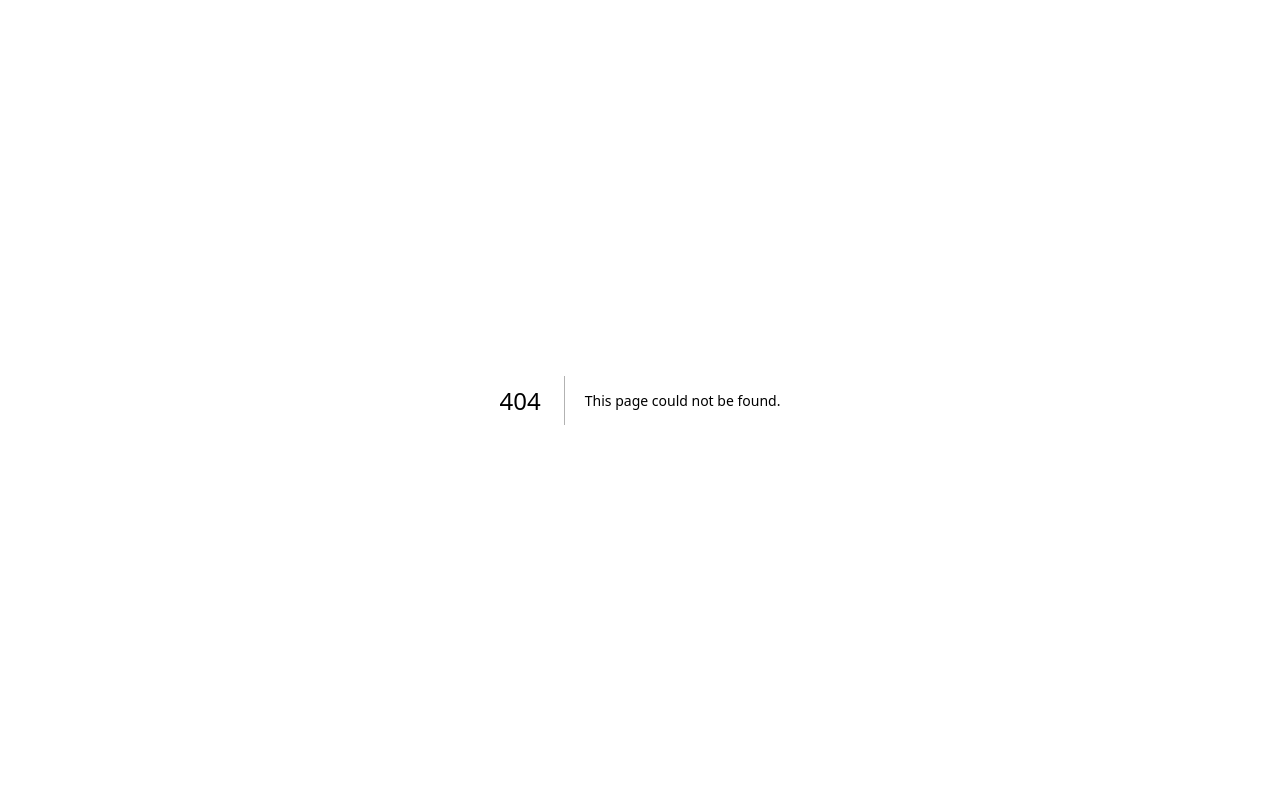
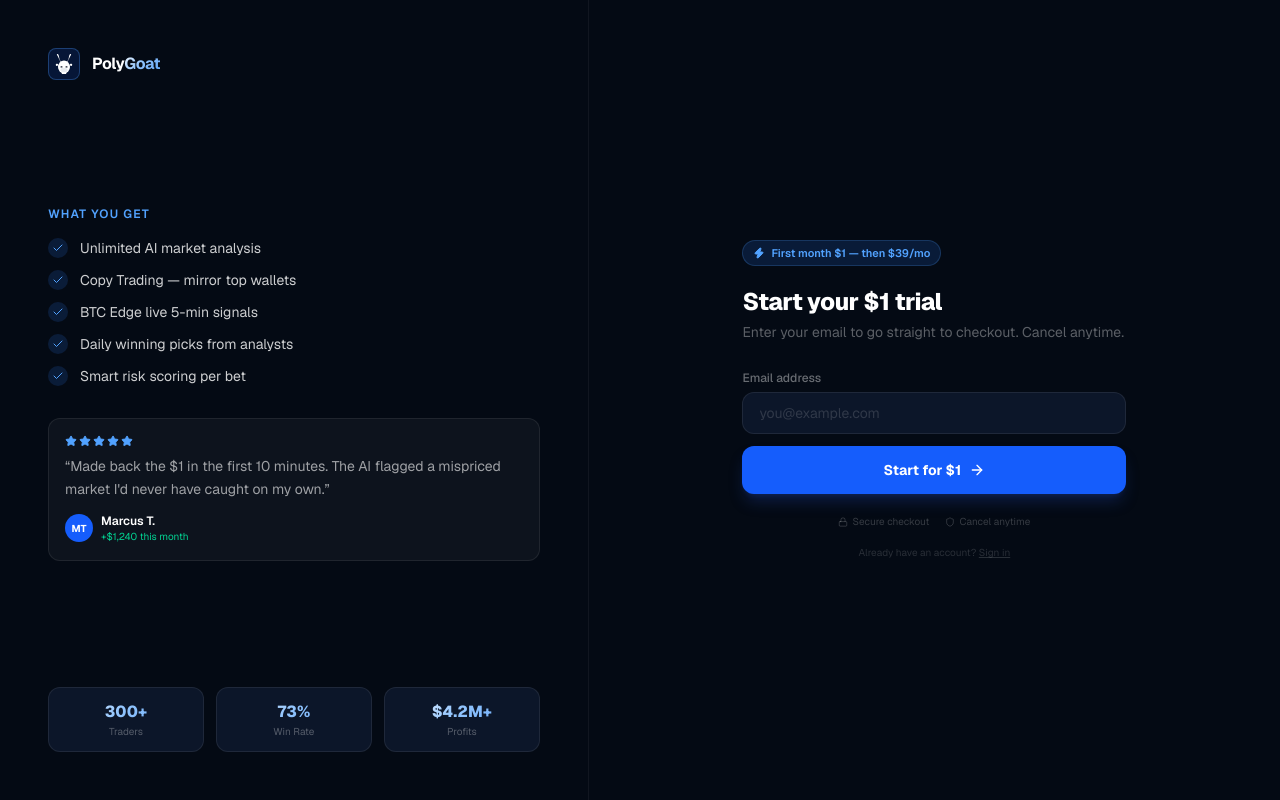
Before and after one commit to ESP-phrase/ez, a Next.js app: page /start in a window 1280 px wide. Before the commit this address had no page. Built offline with nearby package versions, Linux system fonts and the light colour scheme.

Commit message:
Add /start checkout page, wire hero and navbar buttons to it

```diff
--- /dev/null
+++ b/app/start/page.tsx
@@ -0,0 +1,157 @@
+"use client";
+
+import { useState } from "react";
+import Link from "next/link";
+import { ArrowRight, Check, Star, Shield, Lock, Zap } from "lucide-react";
+import GoatLogo from "@/components/goat-logo";
+
+const FEATURES = [
+  "Unlimited AI market analysis",
+  "Copy Trading — mirror top wallets",
+  "BTC Edge live 5-min signals",
+  "Daily winning picks from analysts",
+  "Smart risk scoring per bet",
+];
+
+export default function StartPage() {
+  const [email, setEmail] = useState("");
+  const [loading, setLoading] = useState(false);
+  const [error, setError] = useState("");
+
+  const handleStart = async (e: React.FormEvent) => {
+    e.preventDefault();
+    if (!email || !email.includes("@")) { setError("Enter a valid email."); return; }
+    setLoading(true);
+    setError("");
+    try {
+      const res = await fetch("/api/stripe/checkout", {
+        method: "POST",
+        headers: { "Content-Type": "application/json" },
+        body: JSON.stringify({ email, name: email.split("@")[0], plan: "PRO" }),
+      });
+      const json = await res.json() as { url?: string; error?: string };
+      if (json.url) {
+        window.location.href = json.url;
+      } else {
+        setError(json.error ?? "Something went wrong. Try again.");
+        setLoading(false);
+      }
+    } catch {
+      setError("Could not reach server. Try again.");
+      setLoading(false);
+    }
+  };
+
+  return (
+    <div className="min-h-screen flex" style={{ background: "#040a14" }}>
+
+      {/* Left — value prop */}
+      <div className="hidden lg:flex flex-col justify-between w-[46%] p-12 border-r border-white/5">
+        <Link href="/" className="flex items-center gap-3">
+          <div className="w-8 h-8 rounded-lg bg-blue-600/15 border border-blue-400/30 flex items-center justify-center">
+            <GoatLogo size={20} />
+          </div>
+          <span className="text-base font-bold text-white tracking-tight">Poly<span className="text-gradient">Goat</span></span>
+        </Link>
+
+        <div>
+          <p className="text-blue-400 text-xs font-semibold uppercase tracking-widest mb-4">What you get</p>
+          <div className="space-y-3 mb-8">
+            {FEATURES.map((f) => (
+              <div key={f} className="flex items-center gap-3">
+                <div className="w-5 h-5 rounded-full bg-blue-500/15 flex items-center justify-center flex-shrink-0">
+                  <Check className="w-3 h-3 text-blue-400" />
+                </div>
+                <span className="text-white/80 text-sm">{f}</span>
+              </div>
+            ))}
+          </div>
+
+          {/* Testimonial */}
+          <div className="rounded-xl bg-white/4 border border-white/8 p-4">
+            <div className="flex gap-0.5 mb-2">
+              {[...Array(5)].map((_, i) => <Star key={i} className="w-3 h-3 fill-blue-400 text-blue-400" />)}
+            </div>
+            <p className="text-sm text-white/60 leading-relaxed mb-3">&ldquo;Made back the $1 in the first 10 minutes. The AI flagged a mispriced market I&apos;d never have caught on my own.&rdquo;</p>
+            <div className="flex items-center gap-2">
+              <div className="w-7 h-7 rounded-full bg-blue-600 flex items-center justify-center text-[10px] font-bold text-white">MT</div>
+              <div>
+                <p className="text-xs font-semibold text-white">Marcus T.</p>
+                <p className="text-[10px] text-emerald-400">+$1,240 this month</p>
+              </div>
+            </div>
+          </div>
+        </div>
+
+        <div className="grid grid-cols-3 gap-3">
+          {[{ value: "300+", label: "Traders" }, { value: "73%", label: "Win Rate" }, { value: "$4.2M+", label: "Profits" }].map((s) => (
+            <div key={s.label} className="surface-card rounded-xl p-3 text-center">
+              <p className="text-base font-extrabold text-gradient">{s.value}</p>
+              <p className="text-[10px] text-white/30">{s.label}</p>
+            </div>
+          ))}
+        </div>
+      </div>
+
+      {/* Right — form */}
+      <div className="flex-1 flex flex-col items-center justify-center p-6">
+        <Link href="/" className="flex items-center gap-2.5 mb-10 lg:hidden">
+          <div className="w-7 h-7 rounded-lg bg-blue-600/15 border border-blue-400/30 flex items-center justify-center">
+            <GoatLogo size={18} />
+          </div>
+          <span className="text-base font-bold text-white tracking-tight">Poly<span className="text-gradient">Goat</span></span>
+        </Link>
+
+        <div className="w-full max-w-sm">
+          {/* Badge */}
+          <div className="inline-flex items-center gap-1.5 px-2.5 py-1 rounded-full bg-blue-500/15 border border-blue-400/20 text-blue-400 text-[11px] font-semibold mb-5">
+            <Zap className="w-3 h-3 fill-blue-400" />
+            First month $1 — then $39/mo
+          </div>
+
+          <h1 className="text-2xl font-extrabold text-white mb-1 tracking-tight">Start your $1 trial</h1>
+          <p className="text-white/35 text-sm mb-7">Enter your email to go straight to checkout. Cancel anytime.</p>
+
+          <form onSubmit={handleStart} className="space-y-3">
+            <div>
+              <label className="block text-xs font-medium text-white/40 mb-1.5">Email address</label>
+              <input
+                type="email"
+                value={email}
+                onChange={(e) => setEmail(e.target.value)}
+                placeholder="you@example.com"
+                autoFocus
+                className="w-full px-4 py-2.5 rounded-xl surface-card text-white placeholder-white/15 text-sm focus:outline-none focus:border-blue-400/40 transition-colors"
+              />
+            </div>
+
+            {error && <p className="text-red-400 text-xs px-1">{error}</p>}
+
+            <button
+              type="submit"
+              disabled={loading}
+              className="w-full flex items-center justify-center gap-2 py-3.5 rounded-xl bg-blue-600 hover:bg-blue-500 text-white font-bold text-sm transition-all disabled:opacity-60 shadow-lg shadow-blue-900/40"
+            >
+              {loading ? (
+                <div className="w-4 h-4 border-2 border-white/20 border-t-white rounded-full animate-spin" />
+              ) : (
+                <>Start for $1 <ArrowRight className="w-4 h-4" /></>
+              )}
+            </button>
+          </form>
+
+          {/* Trust */}
+          <div className="flex items-center justify-center gap-4 mt-5">
+            <div className="flex items-center gap-1 text-white/20 text-[10px]"><Lock className="w-2.5 h-2.5" /> Secure checkout</div>
+            <div className="flex items-center gap-1 text-white/20 text-[10px]"><Shield className="w-2.5 h-2.5" /> Cancel anytime</div>
+          </div>
+
+          <p className="text-center text-[10px] text-white/15 mt-4">
+            Already have an account?{" "}
+            <Link href="/login" className="underline hover:text-white/30">Sign in</Link>
+          </p>
+        </div>
+      </div>
+    </div>
+  );
+}
--- a/components/landing/hero.tsx
+++ b/components/landing/hero.tsx
@@ -41,7 +41,7 @@ export default function Hero() {
       </p>
 
       <div className="relative z-10 flex flex-col sm:flex-row items-center justify-center gap-3 mb-10">
-        <Link href="/login" className="group flex items-center gap-2 px-8 py-3.5 rounded-xl bg-gradient-to-r from-blue-600 to-blue-500 text-white font-bold text-sm hover:from-blue-500 hover:to-blue-400 transition-all shadow-lg shadow-blue-950/60 ring-1 ring-blue-400/25">
+        <Link href="/start" className="group flex items-center gap-2 px-8 py-3.5 rounded-xl bg-gradient-to-r from-blue-600 to-blue-500 text-white font-bold text-sm hover:from-blue-500 hover:to-blue-400 transition-all shadow-lg shadow-blue-950/60 ring-1 ring-blue-400/25">
           Start for $1 <ArrowRight className="w-4 h-4 group-hover:translate-x-0.5 transition-transform" />
         </Link>
         <Link href="#features" className="px-8 py-3.5 rounded-xl border border-white/15 bg-white/5 text-white/80 font-medium text-sm hover:bg-white/10 hover:border-white/25 transition-all">
--- a/components/landing/navbar.tsx
+++ b/components/landing/navbar.tsx
@@ -55,7 +55,7 @@ export default function Navbar() {
               Log in
             </Link>
             <Link
-              href="/login"
+              href="/start"
               className="px-4 py-2 rounded-lg bg-blue-600 text-white text-sm font-semibold hover:bg-blue-500 transition-all shadow-sm shadow-blue-900/60 ring-1 ring-blue-400/20"
             >
               Get started →
```
